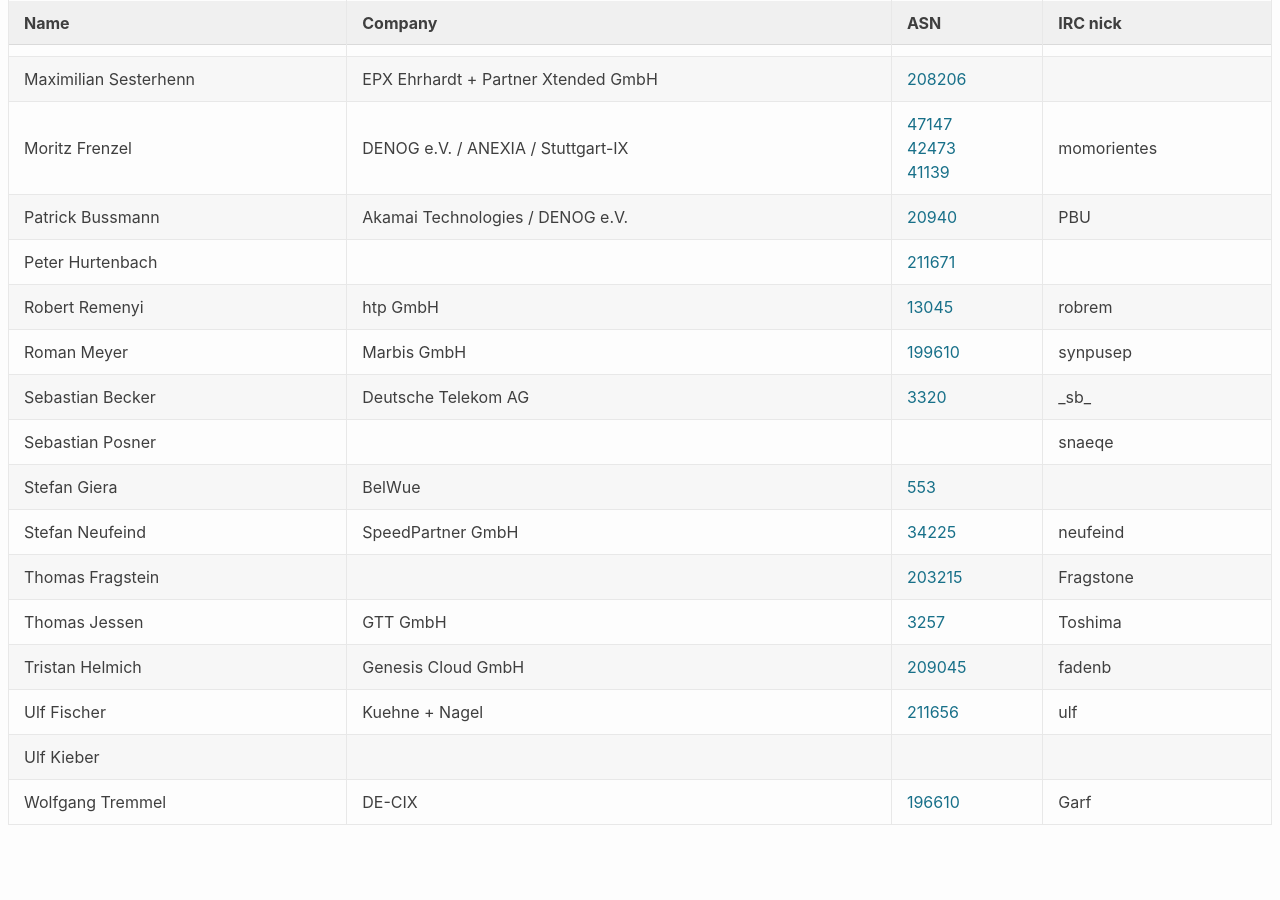
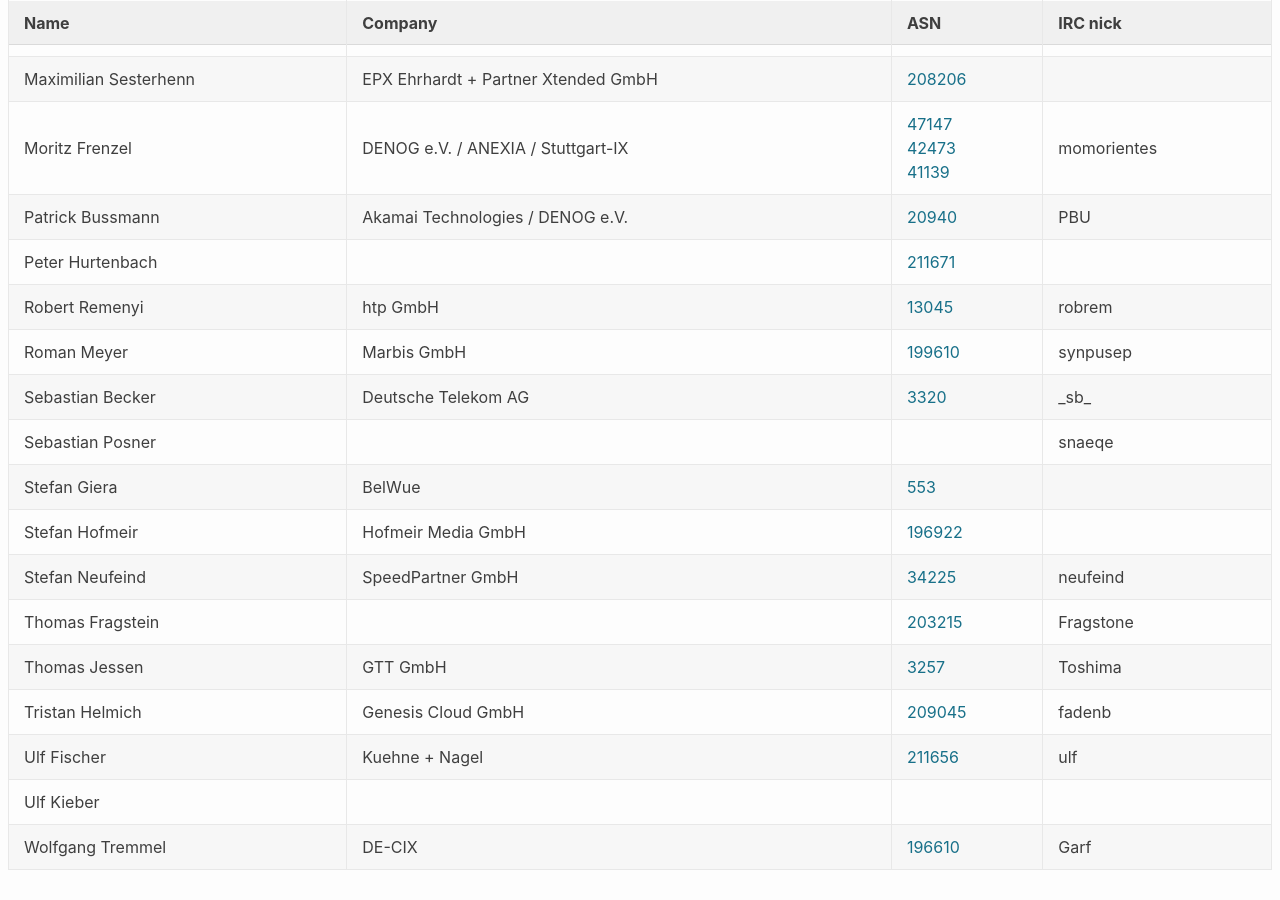
Before and after one commit to denog/pretix-attendeelist, a Jekyll site: the page built from meetup_2021_02/index.markdown, in a window 1280 px wide and 900 px high, scrolled down 1398 px. Built offline with Jekyll 4.4.1, drawn with Linux system fonts in a browser that asks for light colours; before the commit the page ends 2253 px from its top, so only the background shows below that.

Commit message:
Latest data: Tue Apr 13 07:51:56 UTC 2021

```diff
--- a/_data/attendees_meetup_2021-02.json
+++ b/_data/attendees_meetup_2021-02.json
@@ -228,6 +228,12 @@
     "asn": "553"
   },
   {
+    "name": "Stefan Hofmeir",
+    "company": "Hofmeir Media GmbH",
+    "irc": null,
+    "asn": "AS196922"
+  },
+  {
     "name": "Stefan Neufeind",
     "company": "SpeedPartner GmbH",
     "irc": "neufeind",
```
